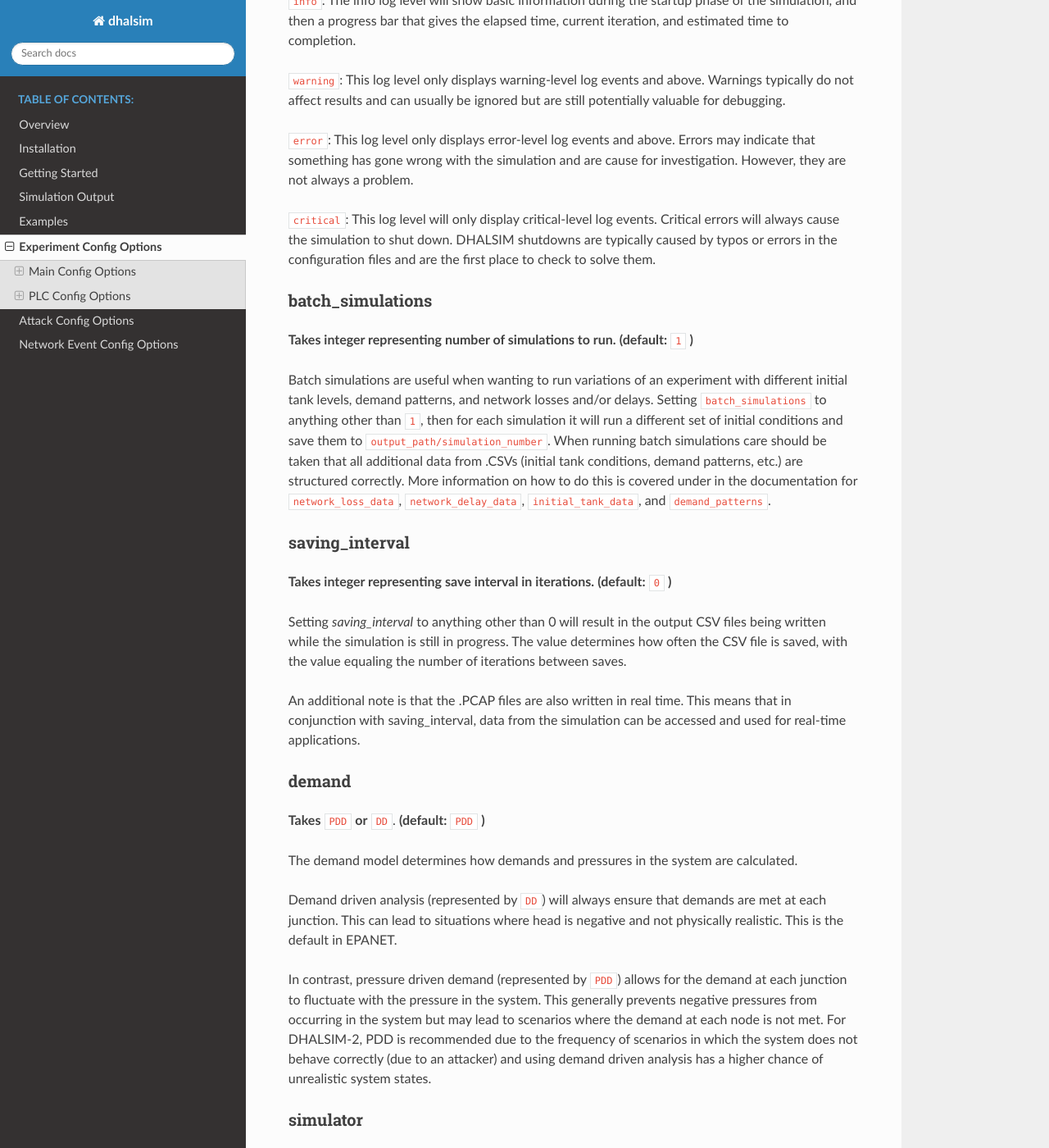
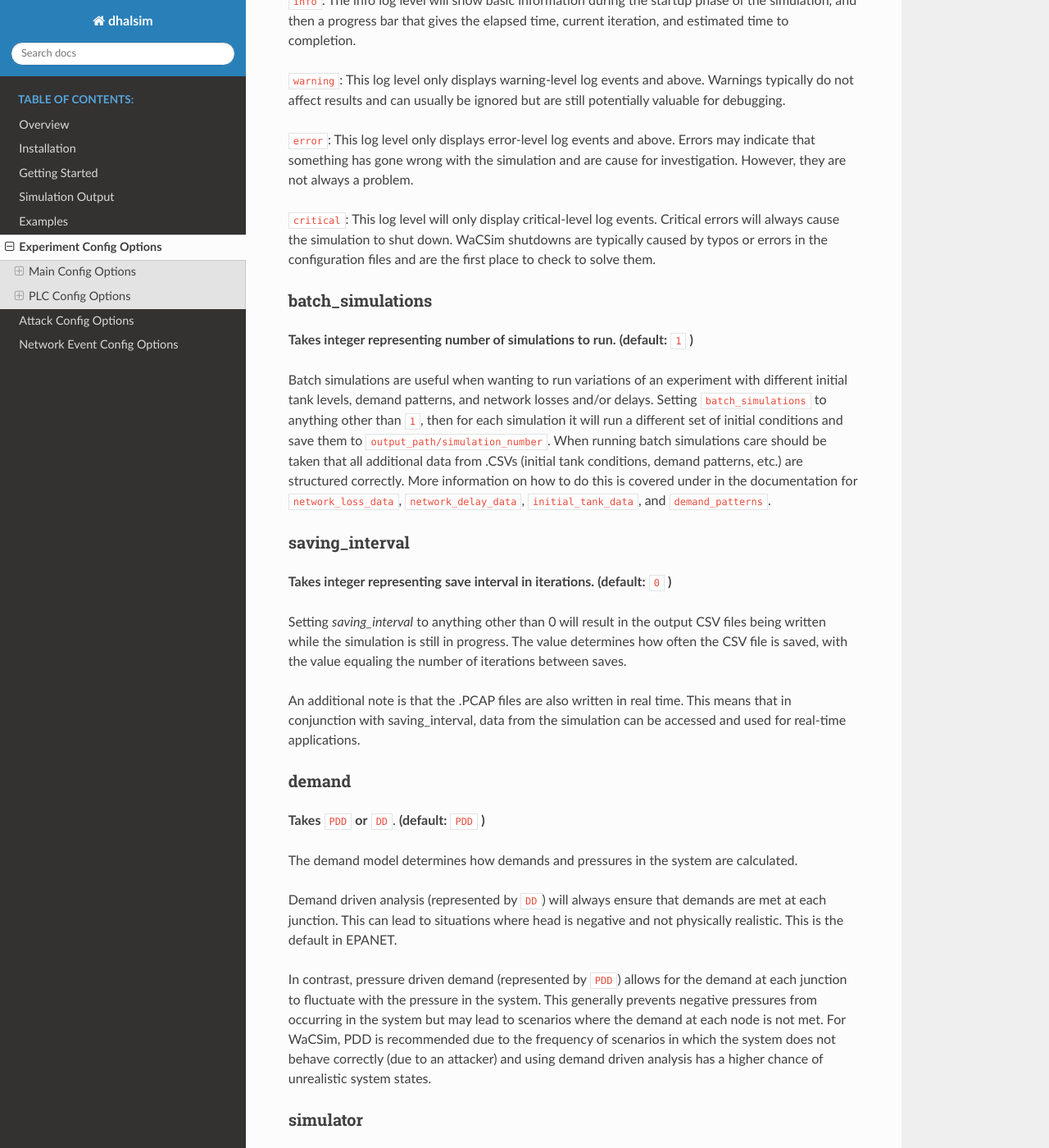
Before and after one commit to StavC/WaCSim, a Sphinx documentation site: the page built from doc/experiment_config_docs.rst, in a window 1280 px wide and 1400 px high, scrolled down 3525 px. Shown: the whole window at 82% size. Built offline with Sphinx 7.4.7 and the Read the Docs theme 3.1.0, drawn with Linux system fonts in a browser that asks for light colours; the version number is read from the project's files by our own code; some of the changed text lies outside the part shown.

Commit message:
Update experiment_config_docs.rst

```diff
--- a/doc/experiment_config_docs.rst
+++ b/doc/experiment_config_docs.rst
@@ -44,7 +44,7 @@
 **Takes file path to .INP file.**
 
 The .INP file is the file that contains all information about the water distribution system (WDS) and the hydraulic simulation parameters for use with the `EPANET`_ hydraulic simulation engine. Besides
-defining the components of the WDS (junctions, pipes, pumps, etc.) other information of importance for DHALSIM-2 included in this file are demand patterns, control rules, and the duration/hydraulic timestep
+defining the components of the WDS (junctions, pipes, pumps, etc.) other information of importance for WaCSim included in this file are demand patterns, control rules, and the duration/hydraulic timestep
 of the simulation. These files can also be opened to be edited in EPANET, or in a text editor of your choice.
 
 plcs
@@ -75,11 +75,11 @@
 **Takes file path to desired output destination.** **(default:** ``output`` **)**
 
 The output path is the folder where all the results from the simulation would be saved. This path must be a relative path from where
-the config file is (E.g. ``/DHALSIM_results``) and not an absolute path (E.g. ``/home/user/Documents/DHALSIM_results``).
+the config file is (E.g. ``/WaCSim_results``) and not an absolute path (E.g. ``/home/user/Documents/WaCSim_results``).
 
 iterations
 ----------
-**Takes integer representing number of iterations to run DHALSIM-2 experiment for.** **(default: # of hydraulic timesteps)**
+**Takes integer representing number of iterations to run WaCSim experiment for.** **(default: # of hydraulic timesteps)**
 
 The number of iterations, by default is the number of hydraulic timesteps which is ``duration/hydraulic_time_step``. These values can be found in the .INP file for the network, or by opening
 the .INP file in EPANET. Setting the iteration value to a number other than the default will modify the duration of the simulation, but not the hydraulic time step. For example, if by default the
@@ -107,7 +107,7 @@
 ``error``: This log level only displays error-level log events and above. Errors may indicate that something has gone wrong with the simulation and are cause for investigation. However, they are not
 always a problem.
 
-``critical``: This log level will only display critical-level log events. Critical errors will always cause the simulation to shut down. DHALSIM shutdowns are typically caused by typos or errors in the configuration
+``critical``: This log level will only display critical-level log events. Critical errors will always cause the simulation to shut down. WaCSim shutdowns are typically caused by typos or errors in the configuration
 files and are the first place to check to solve them.
 
 batch_simulations
@@ -137,7 +137,7 @@
 the default in EPANET.
 
 In contrast, pressure driven demand (represented by ``PDD``) allows for the demand at each junction to fluctuate with the pressure in the system. This generally prevents negative pressures
-from occurring in the system but may lead to scenarios where the demand at each node is not met. For DHALSIM-2, PDD is recommended due to the frequency of scenarios in which the system does
+from occurring in the system but may lead to scenarios where the demand at each node is not met. For WaCSim, PDD is recommended due to the frequency of scenarios in which the system does
 not behave correctly (due to an attacker) and using demand driven analysis has a higher chance of unrealistic system states.
 
 simulator
```
